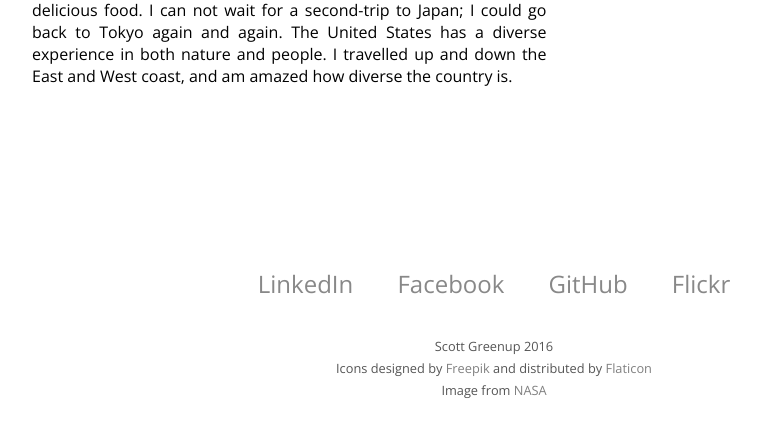
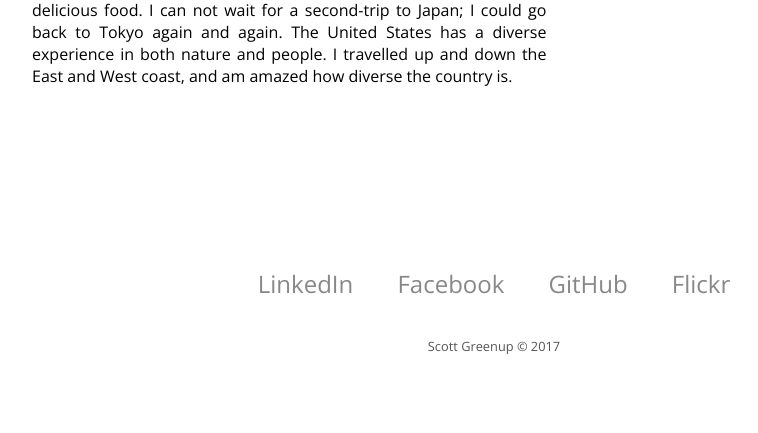
Before and after one commit to scottgreenup/website, a Django app: page /about/ in a window 1280 px wide. Shown: the part 979-1412 px from the top of the page, without its empty margins (146-904 px from the left). After the commit the page ends 1333 px from the top, so only its background shows below. Run offline with Django 3.2, Linux system fonts and the light colour scheme.

Commit message:
add copyright symbol and styling hacks

```diff
--- a/django-app/pages/templates/base.html
+++ b/django-app/pages/templates/base.html
@@ -32,9 +32,7 @@
     </footer>
 
     <div id="copyright">
-      <p>Scott Greenup 2016</p>
-      <p>Icons designed by <a href="http://www.freepik.com/">Freepik</a> and distributed by <a href="http://www.flaticon.com/">Flaticon</a></p>
-      <p>Image from <a href="https://www.nasa.gov/image-feature/space-station-flyover-of-the-mediterranean/">NASA</a></p>
+      <p>Scott Greenup &copy; 2017</p>
     </div>
 
   </body>
```
Also changed, not shown: django-app/pages/templates/index.html (+8 -1 lines).
